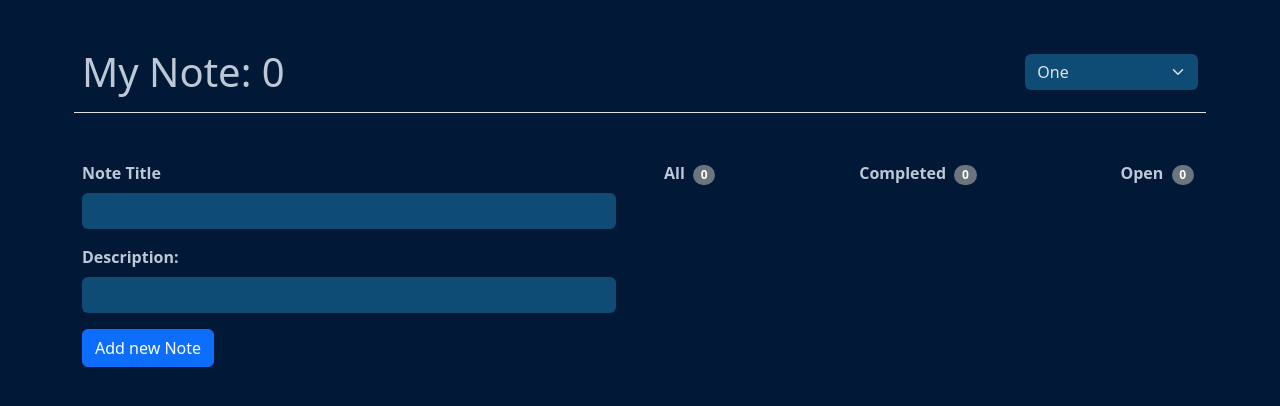
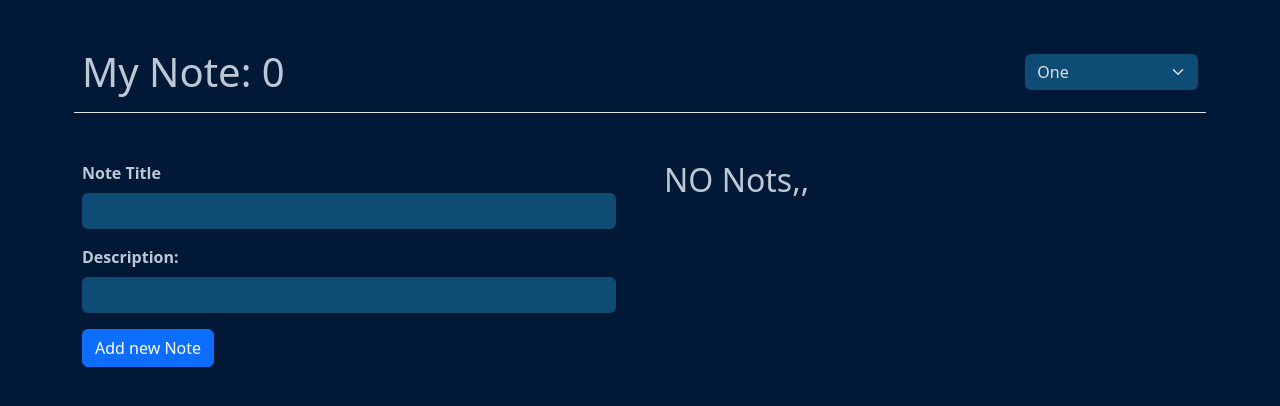
Before and after one commit to MohammadrezaNadirkhanloo/Not-App, a React (Vite) app: page / in a window 1280 px wide. Shown: the top 406 px of the page. Built offline with nearby package versions, Linux system fonts and the light colour scheme.

Commit message:
Feat : add message not list

```diff
--- a/src/components/ShowStatus.jsx
+++ b/src/components/ShowStatus.jsx
@@ -1,6 +1,9 @@
 function ShowStatus({ datas }) {
   const allData = datas.length;
   const dataCompleted = datas.filter((item) => item.complete === true);
+
+  if (!allData) return <h2 className="text_color">NO Nots,,</h2>;
+
   return (
     <div>
       <div className="d-flex justify-content-between">
```
